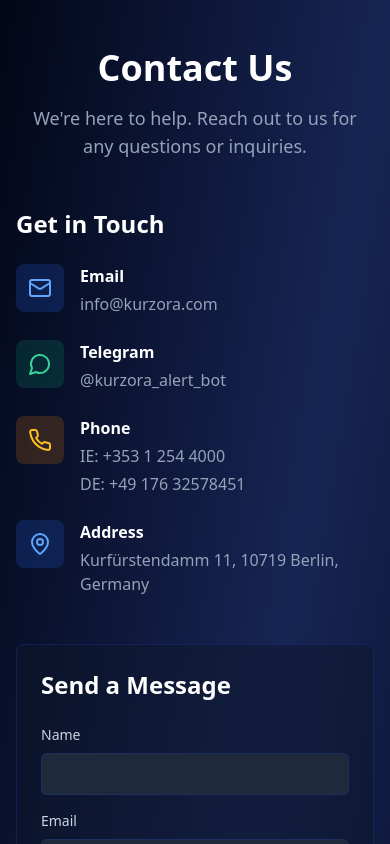
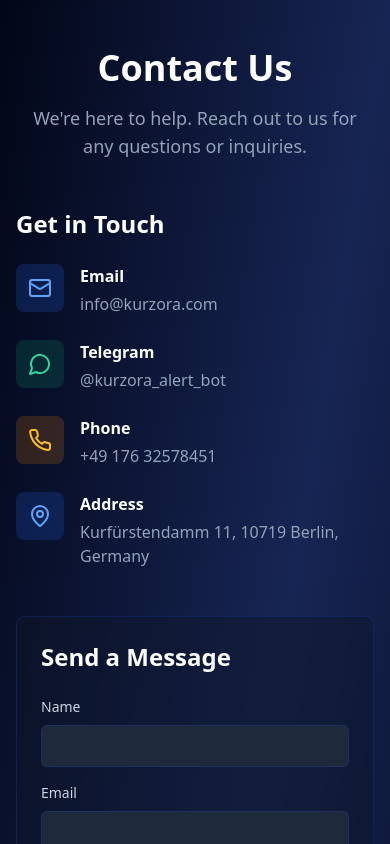
Before and after one commit to khaled-hamdy/Kurzora, a React (Vite) app: page /contact in a window 390 px wide. Shown: the top 844 px of the page. Built offline with nearby package versions, Linux system fonts and the light colour scheme.

Commit message:
Remove IE phone number
Removed the IE phone number from the contact page, keeping only the DE number.

```diff
--- a/src/pages/Contact.tsx
+++ b/src/pages/Contact.tsx
@@ -1,4 +1,3 @@
-
 import React, { useState } from 'react';
 import { useLanguage } from '../contexts/LanguageContext';
 import Layout from '../components/Layout';
@@ -86,10 +85,7 @@ const Contact: React.FC = () => {
                   <h3 className="text-white font-semibold mb-1">
                     {language === 'ar' ? 'الهاتف' : language === 'de' ? 'Telefon' : 'Phone'}
                   </h3>
-                  <div className="space-y-1">
-                    <p className="text-slate-400">IE: +353 1 254 4000</p>
-                    <p className="text-slate-400">DE: +49 176 32578451</p>
-                  </div>
+                  <p className="text-slate-400">+49 176 32578451</p>
                 </div>
               </div>
 
```
